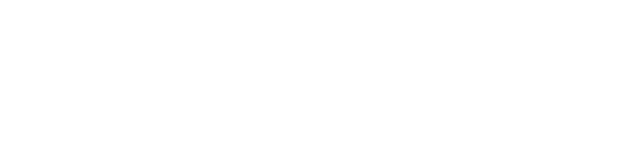
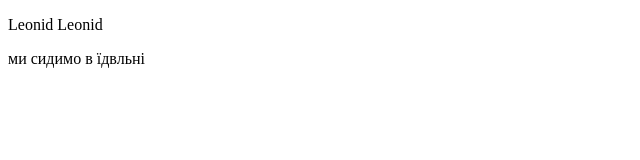
Before and after one commit to OlesyaReiter/test, a plain HTML site: page index.html in a window 1280 px wide. Shown: the whole page, without its empty margins (0-640 px from the left). Drawn offline with Linux system fonts and the light colour scheme.

Commit message:
from leo

```diff
--- a/index.html
+++ b/index.html
@@ -8,5 +8,9 @@
 </head>
 <body>
 
+<p>Leonid Leonid</p>
+
+<p>ми сидимо в їдвльні</p>
+
 </body>
 </html>
```
